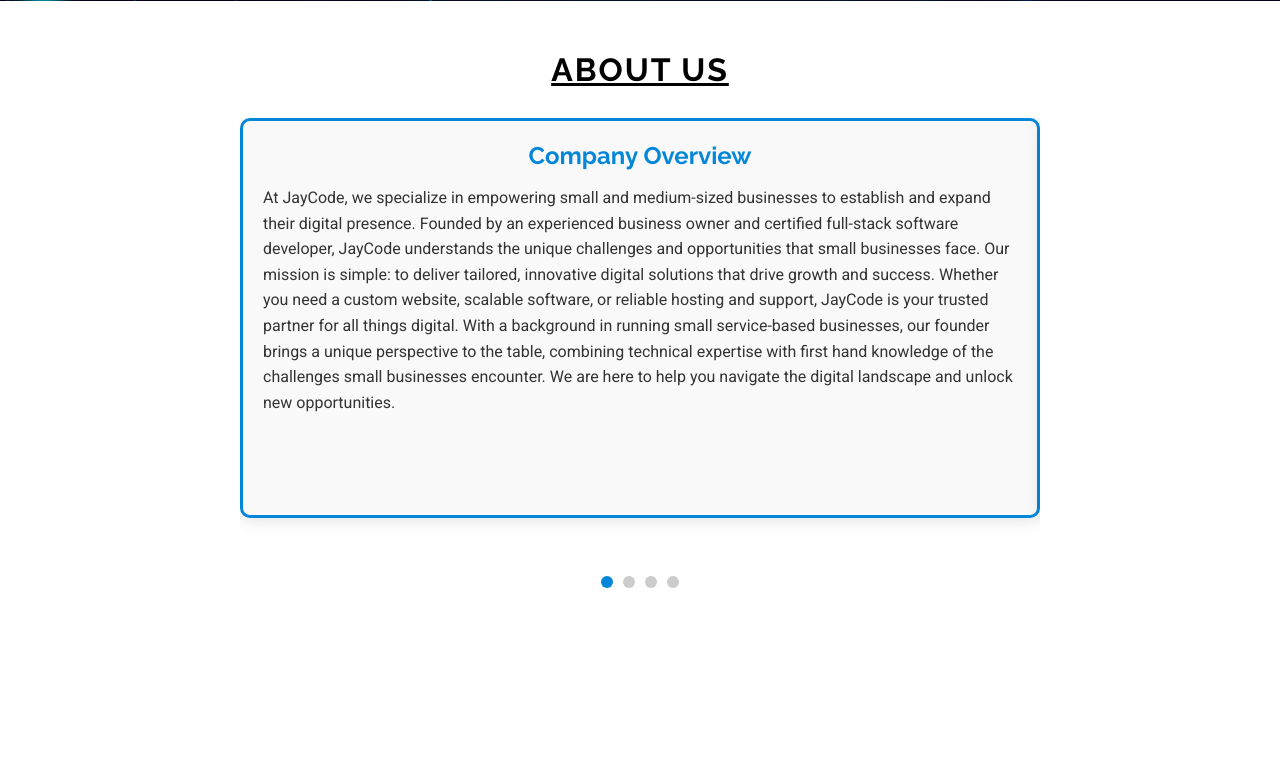
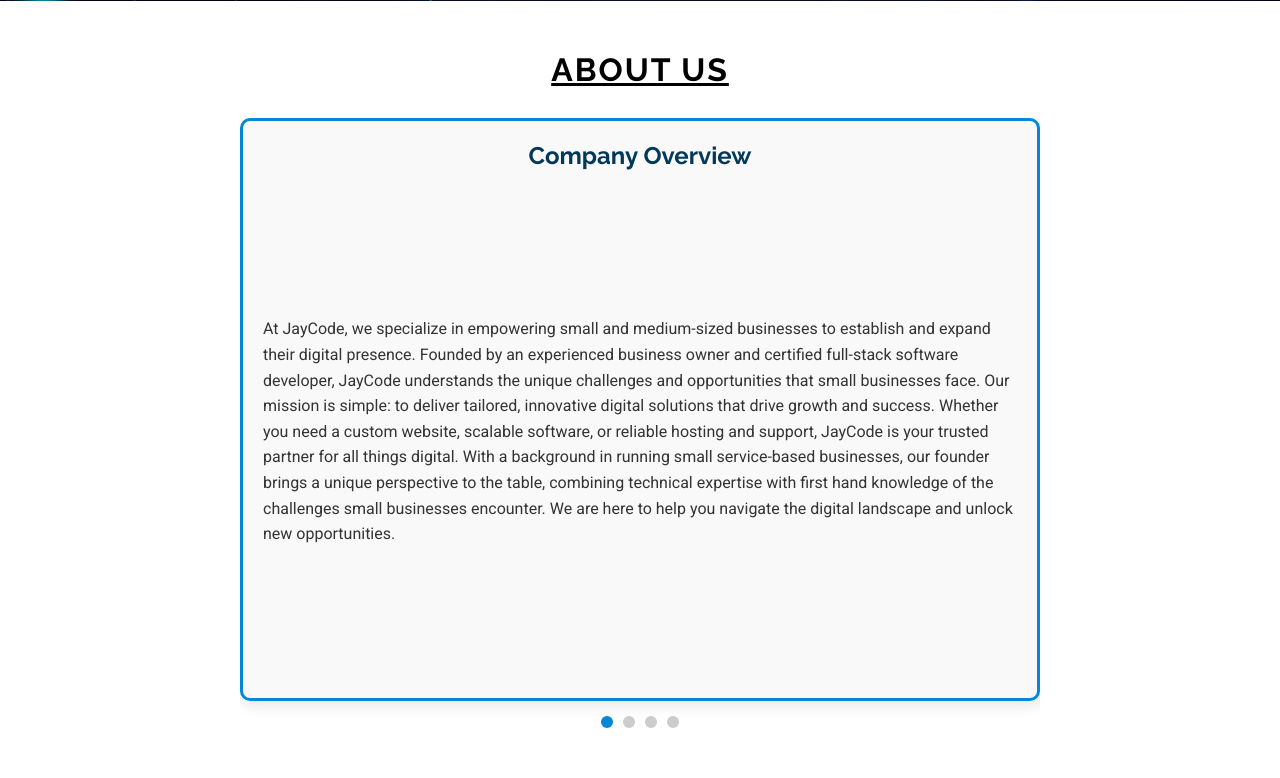
Before and after one commit to Jaycode88/Jaycode, a Flask app: page / in a window 1280 px wide. Shown: the part 799-1577 px from the top of the page. Before the commit the page ends 1387 px from the top, so only its background shows below. Run offline with Flask 3, Linux system fonts and the light colour scheme.

Commit message:
Add full responsiveness to About section

```diff
--- a/static/css/about.css
+++ b/static/css/about.css
@@ -34,17 +34,19 @@
     background: #f9f9f9;
     border: 3px solid #0487D9;
     border-radius: 10px;
+    overflow: hidden;
+    /* Ensure content doesn't overflow */
+    word-wrap: break-word;
+    /* Prevent long words from overflowing */
 }
 
+/* Titles */
 .card h3 {
     font-family: "Raleway", sans-serif;
     font-size: 1.5rem;
-    color: #0487D9;
+    color: #023859;
     margin-bottom: 10px;
-}
-
-.bold {
-    font-weight: bold;
+    text-align: center;
 }
 
 /* General Rule: Vertically center content for specific cards */
@@ -54,27 +56,41 @@
     display: flex;
     flex-direction: column;
     align-items: center;
-    height: 400px;
-    /* Consistent height for all cards */
+    height: auto;
+    /* Allow cards to adjust height dynamically */
+    min-height: 400px;
+    /* Set a minimum height for consistency */
     padding: 20px;
-    /* Same padding for consistency */
+    /* Consistent padding */
+}
+
+/* Company Overview Card: Vertically center the paragraph */
+.card:first-child {
+    justify-content: flex-start;
+    /* Keep the title at the top */
+    padding: 20px;
+    position: relative;
+    /* Enable positioning for paragraph alignment */
+}
+
+.card:first-child p {
+    margin: auto 0;
+    /* Vertically center the paragraph within the card */
+    text-align: left;
+    font-family: "Roboto", sans-serif;
+    font-size: 1rem;
+    color: #333;
+    line-height: 1.6;
+    width: 100%;
 }
 
 /* Ensure the title (h3) of the Company Overview and Mission Statement cards stays at the top */
-.card:first-child,
-.card:nth-child(2) {
-    justify-content: flex-start;
-    /* Keep the title at the top */
-    padding: 20px;
-    height: 400px;
-    /* Consistent height with other cards */
-}
-
 .card:first-child h3,
 .card:nth-child(2) h3 {
-    text-align: center;
     margin-bottom: 15px;
     /* Space below the title */
+    align-self: center;
+    /* Keep title centered horizontally */
 }
 
 /* Vertically center the Mission Statement paragraph */
--- a/static/css/style.css
+++ b/static/css/style.css
@@ -37,6 +37,10 @@
 
 .larger-font {
     font-size: 4rem;
+}
+
+.bold {
+    font-weight: bold;
 }
 
 /* Hero Section */
```
Also changed, not shown: other parts of static/css/about.css (+110 -4 lines).
